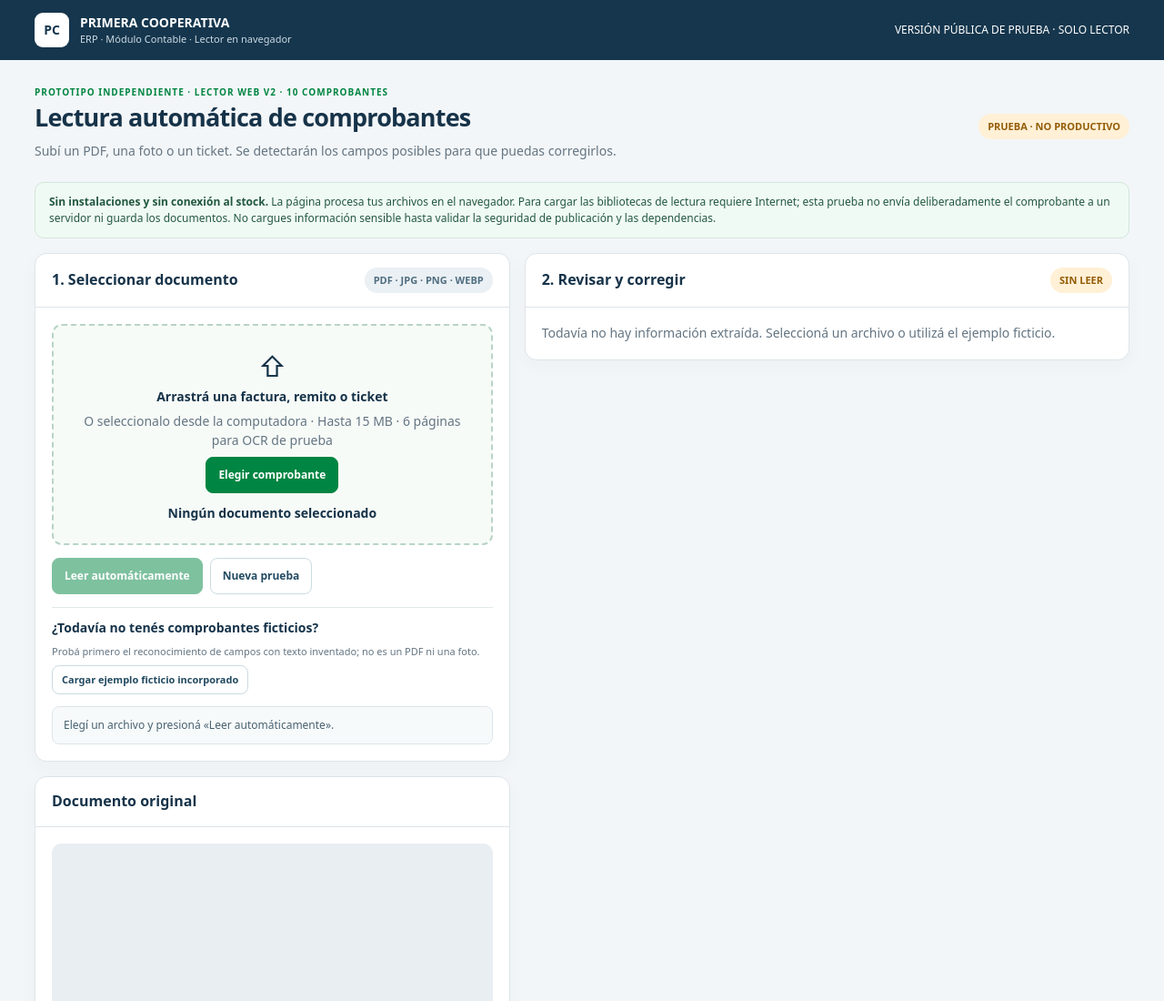
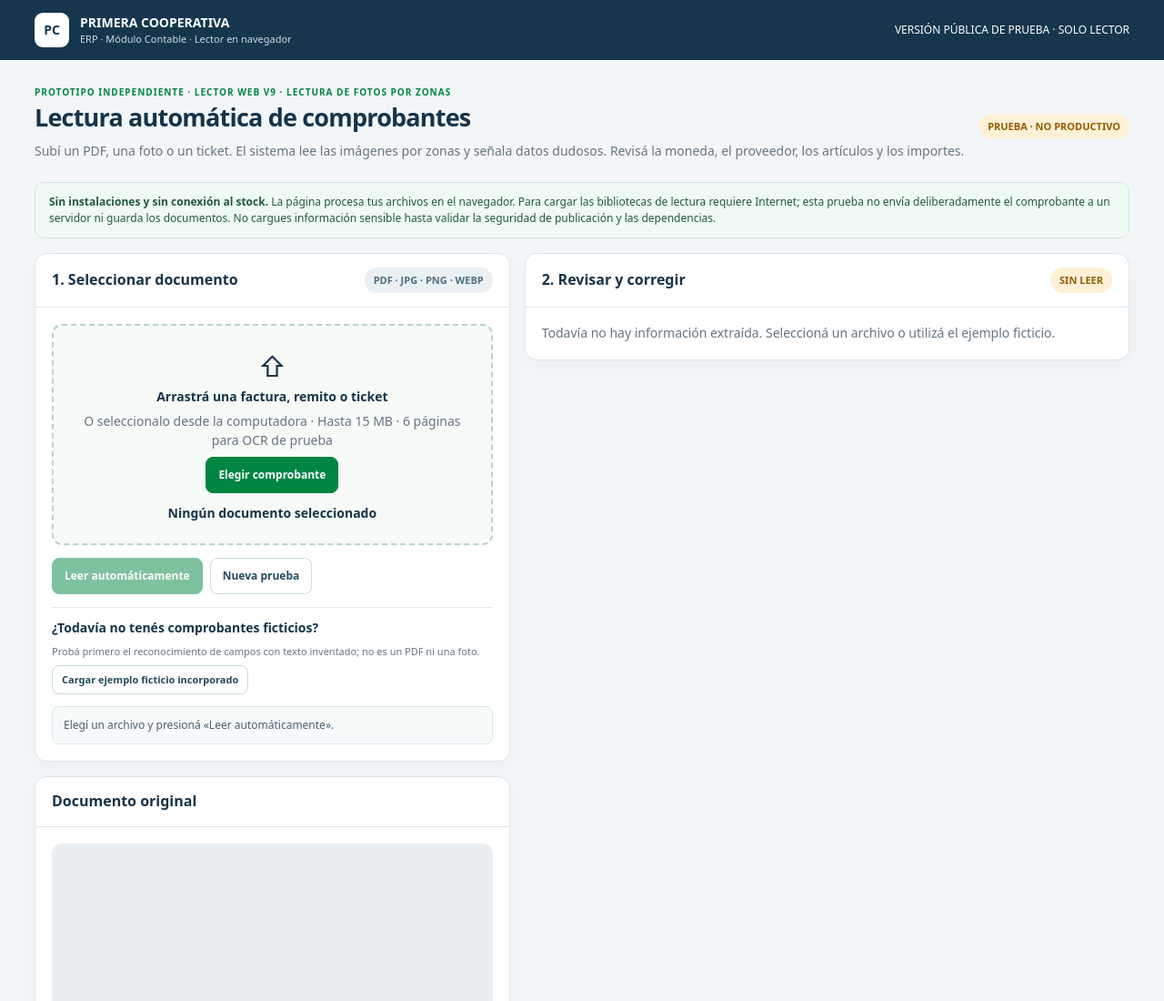
Before and after one commit to primeracooperativa-con/MODULO_CONTABLE_DEMO_WEB, a plain HTML site: page index.html in a window 1280 px wide. Shown: the top 1100 px of the page at 91% size. Drawn offline with Linux system fonts and the light colour scheme.

Commit message:
Identificar V9 y recomendar revisión de moneda y datos dudosos

```diff
--- a/index.html
+++ b/index.html
@@ -10,7 +10,7 @@
 <body>
 <header><div class="brand"><span class="logo">PC</span><div><b>PRIMERA COOPERATIVA</b><small>ERP · Módulo Contable · Lector en navegador</small></div><span style="margin-left:auto;font-size:12px">VERSIÓN PÚBLICA DE PRUEBA · SOLO LECTOR</span></div></header>
 <main class="shell">
-  <div class="headrow"><div><div class="caps">PROTOTIPO INDEPENDIENTE · LECTOR WEB V2 · 10 COMPROBANTES</div><h1>Lectura automática de comprobantes</h1><p class="muted">Subí un PDF, una foto o un ticket. Se detectarán los campos posibles para que puedas corregirlos.</p></div><span class="pill warn">PRUEBA · NO PRODUCTIVO</span></div>
+  <div class="headrow"><div><div class="caps">PROTOTIPO INDEPENDIENTE · LECTOR WEB V9 · LECTURA DE FOTOS POR ZONAS</div><h1>Lectura automática de comprobantes</h1><p class="muted">Subí un PDF, una foto o un ticket. El sistema lee las imágenes por zonas y señala datos dudosos. Revisá la moneda, el proveedor, los artículos y los importes.</p></div><span class="pill warn">PRUEBA · NO PRODUCTIVO</span></div>
   <div class="info"><b>Sin instalaciones y sin conexión al stock.</b> La página procesa tus archivos en el navegador. Para cargar las bibliotecas de lectura requiere Internet; esta prueba no envía deliberadamente el comprobante a un servidor ni guarda los documentos. No cargues información sensible hasta validar la seguridad de publicación y las dependencias.</div>
   <div class="grid">
   <div class="stack">
```
